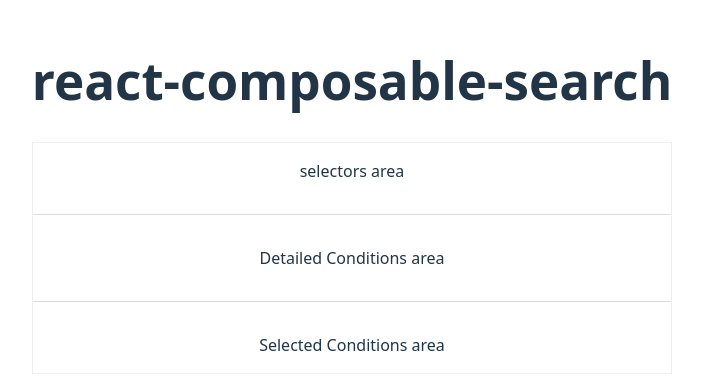
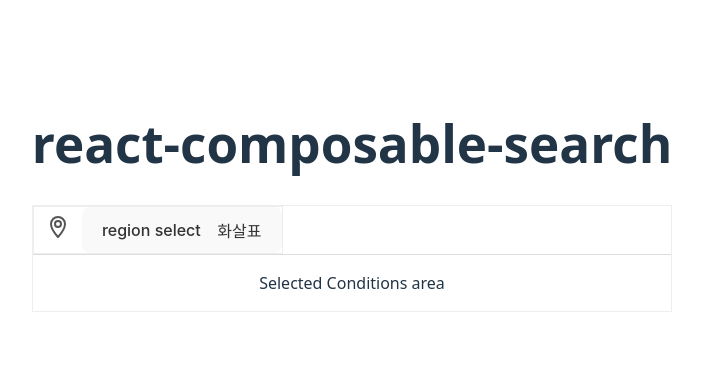
Before and after one commit to mainmethod0126/react-composable-search, a React (Vite) app: page / in a window 1280 px wide. Shown: the part 204-594 px from the top of the page, without its empty margins (288-991 px from the left). Built offline with nearby package versions, Linux system fonts and the light colour scheme.

Commit message:
임시 커밋

```diff
--- a/src/components/ComposableSearch.css
+++ b/src/components/ComposableSearch.css
@@ -17,25 +17,12 @@
 
 .composable-search-selectors-area {
     border-bottom: 1px solid #ddd;
-    /* 구분선 스타일 (색상 및 두께 지정) */
-    padding-bottom: 15px;
-    /* 선과 다음 요소 사이의 간격 */
-    margin-bottom: 15px;
-    /* 선과 다음 요소 사이의 간격 확보 */
-
+    display: flex;
 }
 
 .composable-search-detailed-conditions-area {
     border-bottom: 1px solid #ddd;
     /* 구분선 스타일 (색상 및 두께 지정) */
-    padding-bottom: 15px;
-    /* 선과 다음 요소 사이의 간격 */
-    margin-bottom: 15px;
-    /* 선과 다음 요소 사이의 간격 확보 */
 }
 
-.composable-search-selected-conditions-area {
-    border-bottom: none;
-    padding-bottom: 0;
-    margin-bottom: 0;
-}
+.composable-search-selected-conditions-area {}
--- a/src/components/ComposableSearch.tsx
+++ b/src/components/ComposableSearch.tsx
@@ -1,5 +1,5 @@
-import { type CSSProperties } from "react";
-import type { ComposableSelectProps } from "./Select/ComposableSelect";
+import { useRef, useState, type CSSProperties } from "react";
+import { ComposableSelect, type ComposableSelectProps } from "./Select/ComposableSelect";
 import './ComposableSearch.css'
 
 export interface ComposableSearchProps {
@@ -11,7 +11,7 @@ export interface ComposableSearchProps {
 
 
 export function ComposableSearch({
-    // selectorsProps,
+    selectorsProps,
     className,
     style
 }: ComposableSearchProps) {
@@ -19,16 +19,30 @@ export function ComposableSearch({
     /**
      * ConditionArea 가 열려있는 상태인지 확인합니다
      */
-    // const [isOpenConditionArea, setIsOpenConditionArea] = useState<boolean>(false);
+    const [isOpenDetailedConditionArea, setIsOpenDetailedConditionArea] = useState<boolean>(false);
 
     /**
      * ConditionArea 를 열거나 닫습니다
      */
-    // const toggleConditionAreaOnOffRef = useRef(() => {
-    //     setIsOpenConditionArea((prev) => {
-    //         return !prev
-    //     })
-    // });
+    const toggleDetailedConditionAreaOnOffRef = useRef(() => {
+        setIsOpenDetailedConditionArea((prev) => {
+            return !prev
+        })
+    });
+
+    /**
+     * selector 들을 렌더링합니다
+     */
+    const renderSelectorsArea = () => {
+
+        return (
+            <ComposableSelect
+                toggleDetailedConditionAreaOnOffRef={toggleDetailedConditionAreaOnOffRef.current}
+            ></ComposableSelect>
+        )
+
+
+    }
 
 
     return (
@@ -36,13 +50,17 @@ export function ComposableSearch({
             className={`composable-search-container ${className ?? ''}`}
             style={style}
         >
-            <div className="composable-search-selectors-area flex-center-content">
-                <p>selectors area</p>
+            <div className="composable-search-selectors-area">
+                {
+                    renderSelectorsArea()
+                }
             </div>
-            <div className="composable-search-detailed-conditions-area flex-center-content">
-                <p>Detailed Conditions area</p>
-            </div>
-            <div className="composable-search-selected-conditions-area flex-center-content">
+            {isOpenDetailedConditionArea ?
+                <div className="composable-search-detailed-conditions-area">
+                    <p>Detailed Conditions area</p>
+                </div> : null
+            }
+            <div className="composable-search-selected-conditions-area">
                 <p>Selected Conditions area</p>
             </div>
         </div>
--- a/src/components/Select/ComposableSelect.css
+++ b/src/components/Select/ComposableSelect.css
@@ -2,6 +2,7 @@
 .composable-select-container {
     /* 기준점이 되도록 relative 설정 */
     display: flex;
+    direction: ltr;
     position: relative;
     width: 250px;
     /* 원하는 너비로 조절 */
--- a/src/components/Select/ComposableSelect.tsx
+++ b/src/components/Select/ComposableSelect.tsx
@@ -1,5 +1,5 @@
 import { useEffect, useRef, useState } from "react";
-
+import './ComposableSelect.css'
 
 export type ComposableSelectItemType = "keyword" | "region";
 
@@ -28,7 +28,7 @@ export type ComposableSelectItem = {
 export interface ComposableSelectProps {
     readonly placeHolder?: string;
     readonly onChange?: (selectedItems: ComposableSelectItem[]) => void;
-    readonly toggleConditionAreaOnOff?: () => void;
+    readonly toggleDetailedConditionAreaOnOffRef?: () => void;
 }
 
 
@@ -48,16 +48,16 @@ export function ComposableSelect(props: ComposableSelectProps) {
     useEffect(() => { onChangeRef.current = props.onChange; }, [props.onChange]);
 
     /**
-     * ComposableSearch로 부터 toggleConditionAreaOnOff 함수를 주입받습니다
+     * ComposableSearch로 부터 toggleDetailedConditionAreaOnOffRef 함수를 주입받습니다
      */
-    const toggleConditionAreaOnOff = useRef(props.toggleConditionAreaOnOff);
-    useEffect(() => { toggleConditionAreaOnOff.current = props.toggleConditionAreaOnOff; }, [props.toggleConditionAreaOnOff]);
+    const toggleDetailedConditionAreaOnOffRef = useRef(props.toggleDetailedConditionAreaOnOffRef);
+    useEffect(() => { toggleDetailedConditionAreaOnOffRef.current = props.toggleDetailedConditionAreaOnOffRef; }, [props.toggleDetailedConditionAreaOnOffRef]);
 
     /**
      * select 컴포넌트가 마우스 클릭되었을 때 발생하는 이벤트 함수입니다
      */
     const onClick = () => {
-        toggleConditionAreaOnOff.current?.();
+        toggleDetailedConditionAreaOnOffRef.current?.();
     }
 
     /**
```
